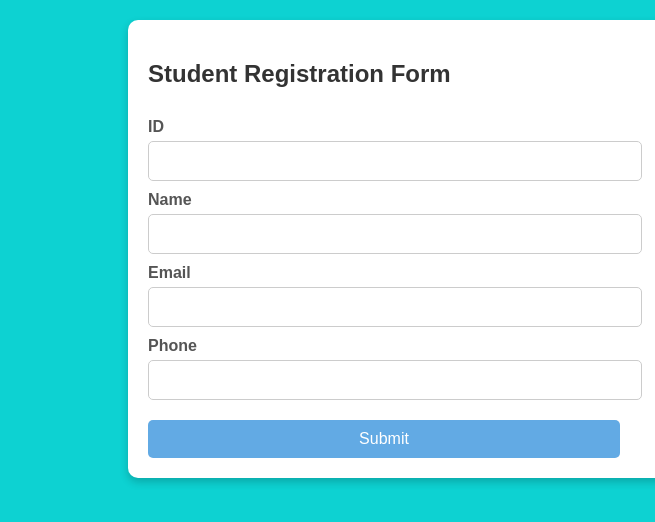
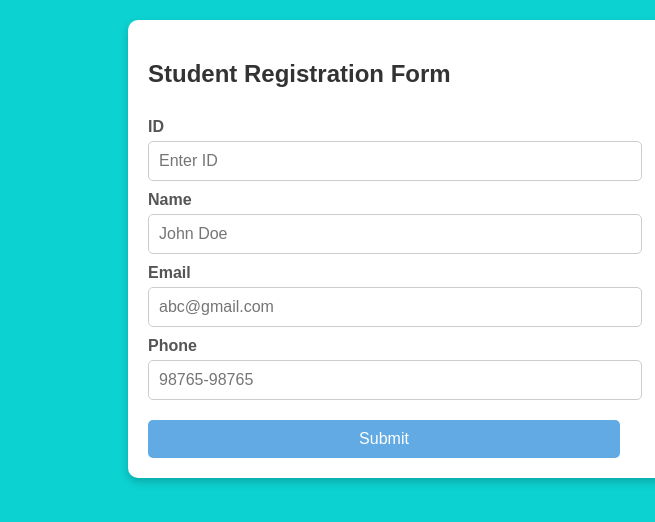
Before and after one commit to yogesh7122002/Student-Registration-Project, a plain HTML site: page index.html in a window 1280 px wide. Shown: the full height of the page, 0-655 px from the left. Drawn offline with Linux system fonts and the light colour scheme.

Commit message:
adding some changes in input nunber feild

```diff
--- a/index.html
+++ b/index.html
@@ -17,13 +17,13 @@
             <h2 id="heading">Student Registration Form</h2>
             <form onsubmit="return handleSubmit()">
                 <label for="id">ID</label>
-                <input required id="id" name="id" type="number"> <br>
+                <input placeholder="Enter ID" required id="id" name="id" type="number"> <br>
                 <label for="name">Name</label>
-                <input required id="name" name="name" type="text"> <br>
+                <input placeholder="John Doe" required id="name" name="name" type="text"> <br>
                 <label for="email">Email</label>
-                <input required id="email" name="email" type="email"> <br>
+                <input placeholder="abc@gmail.com" required id="email" name="email" type="email"> <br>
                 <label for="phone">Phone</label>
-                <input required id="phone" name="number" type="number"> <br>
+                <input placeholder="98765-98765" required id="phone" name="number" type="number"> <br>
                 <button id="update" type="submit">Submit</button>
             </form>
         </div>
--- a/style.css
+++ b/style.css
@@ -128,6 +128,20 @@ td {
 
 #studentTable {
     display: none;
+}
+
+input[type="number"] {
+    -moz-appearance: textfield;
+}
+
+input[type="number"]::-webkit-inner-spin-button,
+input[type="number"]::-webkit-outer-spin-button {
+    -webkit-appearance: none;
+    margin: 0;
+}
+
+input[type="number"] {
+    appearance: textfield;
 }
 
 @media (max-width: 768px) {
```
